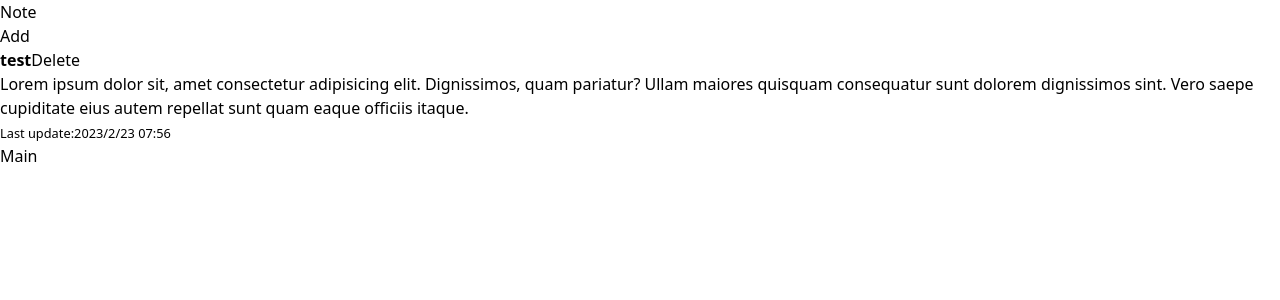
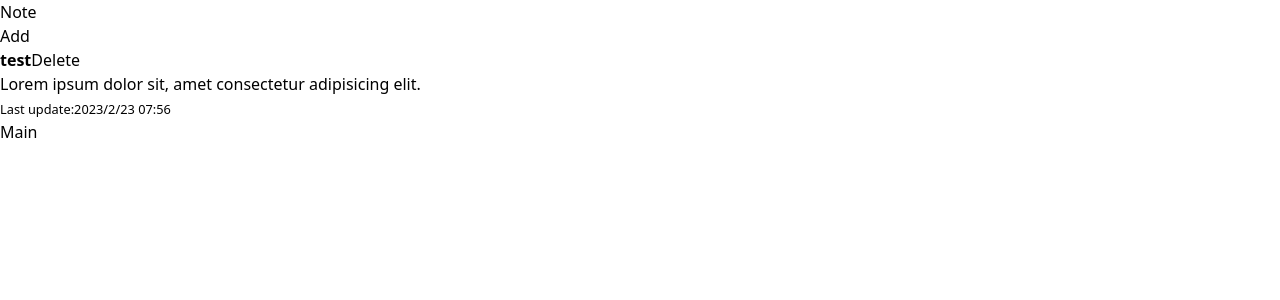
Before and after one commit to canopus-m-satoshi/note-app-with-react, a React (Vite) app: page / in a window 1280 px wide. Both pictures are taken after a click on the button "Add". Shown: the top 300 px of the page. Built offline with nearby package versions, Linux system fonts and the light colour scheme.

Commit message:
added feature/ active note

```diff
--- a/src/App.tsx
+++ b/src/App.tsx
@@ -7,13 +7,13 @@ import { v4 as uuidv4 } from 'uuid'
 
 function App() {
   const [notes, setNotes] = useState<Array<Notes>>([])
+  const [activeNote, setActiveNote] = useState<boolean | string>(false)
 
   const onAddNote = () => {
     const newNote: Notes = {
       id: uuidv4(),
       title: 'test',
-      content:
-        'Lorem ipsum dolor sit, amet consectetur adipisicing elit. Dignissimos, quam pariatur? Ullam maiores quisquam consequatur sunt dolorem dignissimos sint. Vero saepe cupiditate eius autem repellat sunt quam eaque officiis itaque.',
+      content: 'Lorem ipsum dolor sit, amet consectetur adipisicing elit.',
       modDate: Date.now(),
     }
 
@@ -33,6 +33,8 @@ function App() {
       <Sidebar
         onAddNote={onAddNote}
         onDeleteNote={onDeleteNote}
+        activeNote={activeNote}
+        setActiveNote={setActiveNote}
         notes={notes}
       />
       <Main />
--- a/src/components/Sidebar.tsx
+++ b/src/components/Sidebar.tsx
@@ -3,10 +3,18 @@ import { Notes } from '../types'
 type Props = {
   onAddNote: () => void
   onDeleteNote: (id: string) => void
+  activeNote: boolean | string
+  setActiveNote: (el: boolean | string) => void
   notes: Array<Notes>
 }
 
-const Sidebar: React.FC<Props> = ({ onAddNote, onDeleteNote, notes }) => {
+const Sidebar: React.FC<Props> = ({
+  onAddNote,
+  onDeleteNote,
+  notes,
+  activeNote,
+  setActiveNote,
+}) => {
   return (
     <div className="border-r  h-full w-44 py-2">
       <div className="flex items-center justify-between p-2">
@@ -20,7 +28,10 @@ const Sidebar: React.FC<Props> = ({ onAddNote, onDeleteNote, notes }) => {
         {notes.map((note) => (
           <div
             key={note.id}
-            className="hover:opacity-40 duration-300 cursor-pointer">
+            className={`hover:opacity-40 duration-300 cursor-pointer ${
+              note.id === activeNote && 'bg-gray-500'
+            }`}
+            onClick={() => setActiveNote(note.id)}>
             <div className="flex items-center justify-between">
               <strong>{note.title}</strong>
               <button
```
